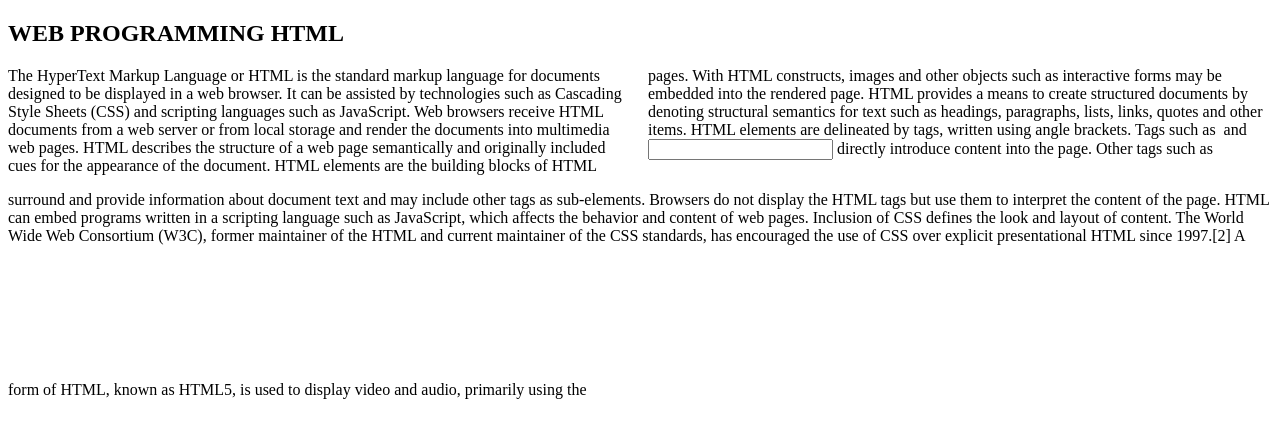
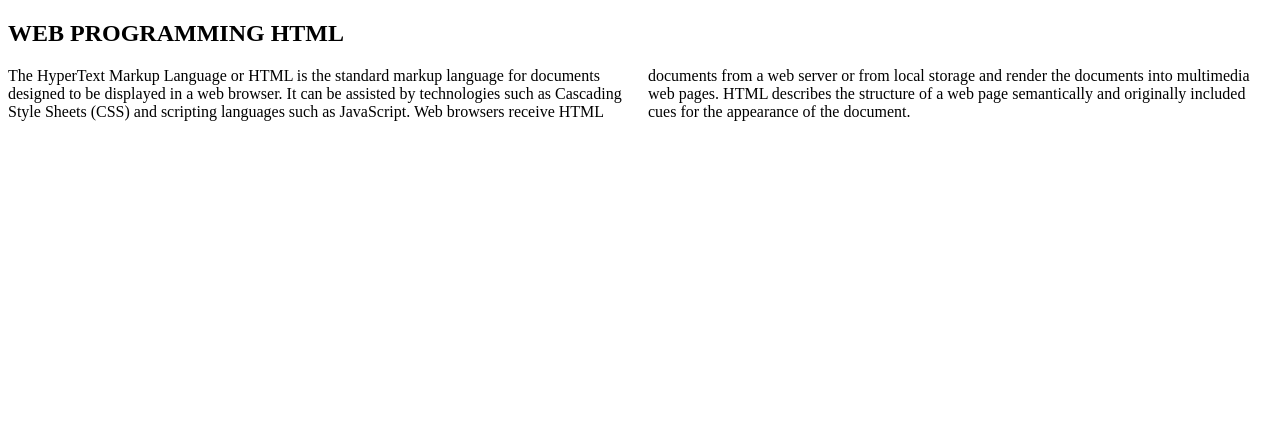
Before and after one commit to Min53/minjeonghwan.github.io, a plain HTML site: page homework24.html in a window 1280 px wide. Drawn offline with Linux system fonts and the light colour scheme.

Commit message:
Update homework24.html

```diff
--- a/homework24.html
+++ b/homework24.html
@@ -11,8 +11,5 @@
     	<h2>WEB PROGRAMMING HTML</h2>
 		<p class="jb">The HyperText Markup Language or HTML is the standard markup language for documents designed to be displayed in a web browser. It can be assisted by technologies such as Cascading Style Sheets (CSS) and scripting languages such as JavaScript.
 Web browsers receive HTML documents from a web server or from local storage and render the documents into multimedia web pages. HTML describes the structure of a web page semantically and originally included cues for the appearance of the document.
-HTML elements are the building blocks of HTML pages. With HTML constructs, images and other objects such as interactive forms may be embedded into the rendered page. HTML provides a means to create structured documents by denoting structural semantics for text such as headings, paragraphs, lists, links, quotes and other items. HTML elements are delineated by tags, written using angle brackets. Tags such as <img /> and <input /> directly introduce content into the page. Other tags such as <p> surround and provide information about document text and may include other tags as sub-elements. Browsers do not display the HTML tags but use them to interpret the content of the page.
-HTML can embed programs written in a scripting language such as JavaScript, which affects the behavior and content of web pages. Inclusion of CSS defines the look and layout of content. The World Wide Web Consortium (W3C), former maintainer of the HTML and current maintainer of the CSS standards, has encouraged the use of CSS over explicit presentational HTML since 1997.[2] A form of HTML, known as HTML5, is used to display video and audio, primarily using the <canvas> element, in collaboration with javascript.
-        </p>
 	</body>
 </html>
```
